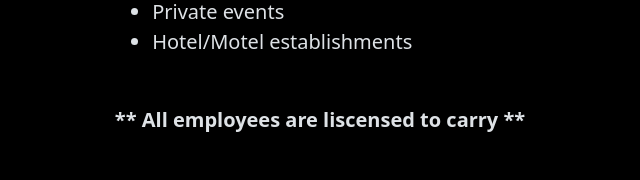
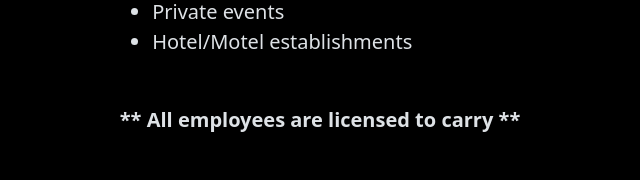
Before and after one commit to purpl3pineapple/Iceman-Security, a plain HTML site: page index.html in a window 1280 px wide. Shown: the part 2026-2206 px from the top of the page, 320-960 px from the left. Drawn offline with nearby package versions, Linux system fonts and the light colour scheme.

Commit message:
fixing typo

```diff
--- a/index.html
+++ b/index.html
@@ -175,7 +175,7 @@
         </div>
         <p class="d-flex justify-content-center">
           <strong class="mx-auto fs-5"
-            >** All employees are liscensed to carry **</strong
+            >** All employees are licensed to carry **</strong
           >
         </p>
         <p class="mt-5 mb-3 text-center hero-ice-blue-text fs-2">
```
